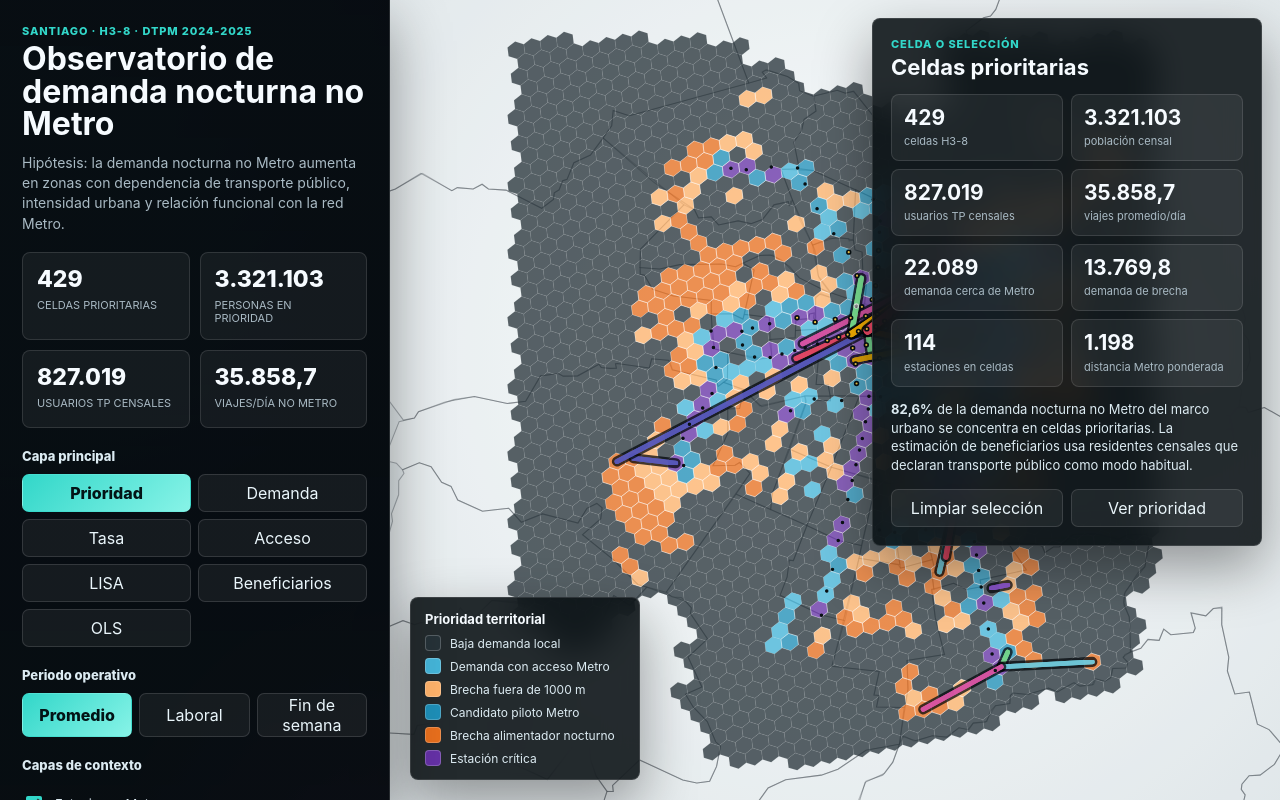
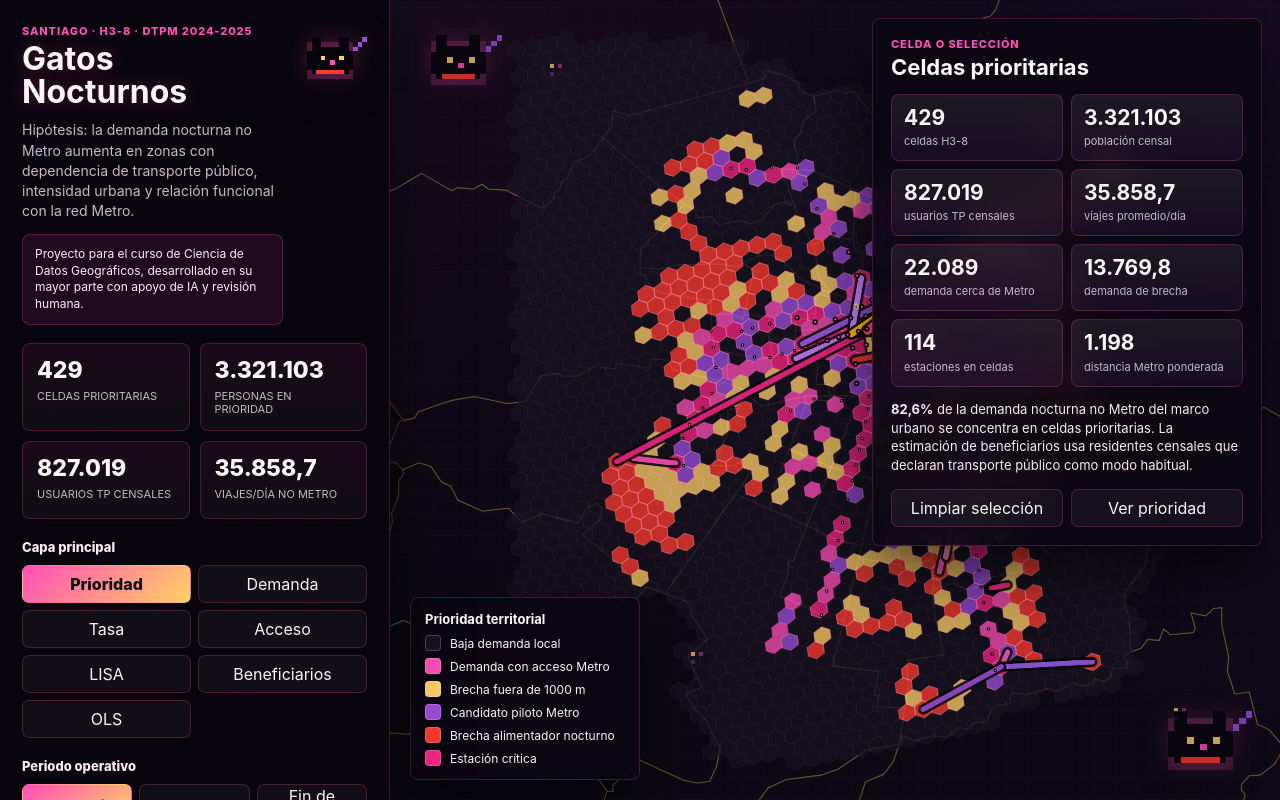
Before and after one commit to Damaynd/app-gatos-nocturnos, a Next.js app: page / in a window 1280 px wide. Built offline with nearby package versions, Linux system fonts and the light colour scheme.

Commit message:
Add Gatos Nocturnos theme

```diff
--- a/app/layout.jsx
+++ b/app/layout.jsx
@@ -1,7 +1,9 @@
 import "../src/styles.css";
 
 export const metadata = {
-  title: "Metro nocturno Santiago | Observatorio H3-8",
+  title: "Gatos Nocturnos | Ciencia de Datos Geográficos",
+  description:
+    "Aplicación de análisis territorial de demanda nocturna no Metro, desarrollada mayoritariamente con apoyo de IA para el curso de Ciencia de Datos Geográficos.",
 };
 
 export default function RootLayout({ children }) {
--- a/app/page.jsx
+++ b/app/page.jsx
@@ -1,6 +1,26 @@
 "use client";
 
 import { useEffect } from "react";
+
+function PixelCat({ className = "" }) {
+  return (
+    <svg className={`pixel-cat ${className}`} viewBox="0 0 16 12" aria-hidden="true" shapeRendering="crispEdges">
+      <rect className="cat-glow" x="3" y="3" width="10" height="8" />
+      <rect className="cat-fur" x="4" y="4" width="8" height="6" />
+      <rect className="cat-fur" x="3" y="5" width="1" height="4" />
+      <rect className="cat-fur" x="12" y="5" width="1" height="4" />
+      <rect className="cat-fur" x="4" y="2" width="2" height="2" />
+      <rect className="cat-fur" x="10" y="2" width="2" height="2" />
+      <rect className="cat-tail" x="13" y="4" width="1" height="1" />
+      <rect className="cat-tail" x="14" y="3" width="1" height="1" />
+      <rect className="cat-tail" x="15" y="2" width="1" height="1" />
+      <rect className="cat-eye" x="6" y="6" width="1" height="1" />
+      <rect className="cat-eye" x="10" y="6" width="1" height="1" />
+      <rect className="cat-nose" x="8" y="7" width="1" height="1" />
+      <rect className="cat-collar" x="5" y="9" width="6" height="1" />
+    </svg>
+  );
+}
 
 export default function Home() {
   useEffect(() => {
@@ -9,13 +29,24 @@ export default function Home() {
 
   return (
     <main className="app-shell">
+      <div className="night-pixels" aria-hidden="true">
+        <span className="pixel-star star-a"></span>
+        <span className="pixel-star star-b"></span>
+        <span className="pixel-star star-c"></span>
+        <span className="pixel-star star-d"></span>
+      </div>
       <section className="sidebar" aria-label="Panel analítico">
         <header className="brand">
+          <PixelCat className="brand-cat" />
           <p className="eyebrow">Santiago · H3-8 · DTPM 2024-2025</p>
-          <h1>Observatorio de demanda nocturna no Metro</h1>
+          <h1>Gatos Nocturnos</h1>
           <p className="lead">
             Hipótesis: la demanda nocturna no Metro aumenta en zonas con dependencia de transporte público, intensidad
             urbana y relación funcional con la red Metro.
+          </p>
+          <p className="project-statement">
+            Proyecto para el curso de Ciencia de Datos Geográficos, desarrollado en su mayor parte con apoyo de IA y
+            revisión humana.
           </p>
         </header>
 
@@ -98,6 +129,8 @@ export default function Home() {
       </section>
 
       <section className="map-wrap" aria-label="Mapa interactivo">
+        <PixelCat className="map-cat map-cat-left" />
+        <PixelCat className="map-cat map-cat-right" />
         <div id="map">
           <svg id="mapSvg" role="img" aria-label="Mapa H3-8 de Santiago">
             <defs>
--- a/package.json
+++ b/package.json
@@ -1,5 +1,5 @@
 {
-  "name": "metro-nocturno-app",
+  "name": "app-gatos-nocturnos",
   "version": "0.1.0",
   "private": true,
   "scripts": {
--- a/src/app.js
+++ b/src/app.js
@@ -8,20 +8,20 @@ const DATA = {
 };
 
 const PRIORITY_COLORS = {
-  "Baja demanda local": "#263238",
-  "Demanda con acceso Metro": "#45b5d9",
-  "Brecha fuera de 1000 m": "#ffb36b",
-  "Candidato piloto Metro": "#1e8fb8",
-  "Brecha alimentador nocturno": "#e86f1d",
-  "Estación crítica": "#6531a6",
+  "Baja demanda local": "#17121f",
+  "Demanda con acceso Metro": "#ff4fb8",
+  "Brecha fuera de 1000 m": "#ffd166",
+  "Candidato piloto Metro": "#9d4edd",
+  "Brecha alimentador nocturno": "#ff3b30",
+  "Estación crítica": "#f72585",
 };
 
 const LISA_COLORS = {
-  HH: "#e66b1f",
-  LL: "#2ca987",
-  HL: "#756bb1",
-  LH: "#e3b51b",
-  "No significativo": "#dfe5e8",
+  HH: "#ff3b30",
+  LL: "#3a2f4f",
+  HL: "#9d4edd",
+  LH: "#ffd166",
+  "No significativo": "#211a2c",
 };
 
 const METRO_COLORS = {
@@ -37,15 +37,16 @@ const METRO_COLORS = {
 
 const OD_COLORS = [
   "#ff4d6d",
-  "#f77f00",
+  "#ff3b30",
   "#ffb703",
-  "#2ec4b6",
-  "#00a6fb",
-  "#5e60ce",
+  "#ff4fb8",
+  "#f72585",
+  "#9d4edd",
   "#9b5de5",
   "#f15bb5",
-  "#7bdff2",
-  "#80ed99",
+  "#ffd166",
+  "#c77dff",
+  "#ff8fab",
 ];
 
 const state = {
@@ -62,6 +63,7 @@ const state = {
   projectedBounds: null,
   viewBox: null,
   drag: null,
+  suppressClick: false,
 };
 
 const svg = document.getElementById("mapSvg");
@@ -176,22 +178,22 @@ function colorRamp(value, metric, palette) {
 
 function residualColor(value) {
   const n = Number(value);
-  if (!Number.isFinite(n)) return "#313a40";
-  if (n < -1.5) return "#2b5c9e";
-  if (n < -0.5) return "#75aadb";
-  if (n <= 0.5) return "#edf3f8";
-  if (n <= 1.5) return "#f5a45b";
-  return "#c7352e";
+  if (!Number.isFinite(n)) return "#211a2c";
+  if (n < -1.5) return "#5a287a";
+  if (n < -0.5) return "#9d4edd";
+  if (n <= 0.5) return "#211a2c";
+  if (n <= 1.5) return "#ffd166";
+  return "#ff3b30";
 }
 
 function accessColor(p) {
   const dist = Number(p.dist_metro_m);
-  if (Number(p.n_estaciones_riel) > 0) return "#673ab7";
-  if (!Number.isFinite(dist)) return "#4a545b";
-  if (dist <= 800) return "#2f9ed2";
-  if (dist <= 1000) return "#72c7df";
-  if (dist <= 2000) return "#ffb36b";
-  return "#d94801";
+  if (Number(p.n_estaciones_riel) > 0) return "#f72585";
+  if (!Number.isFinite(dist)) return "#2b2234";
+  if (dist <= 800) return "#9d4edd";
+  if (dist <= 1000) return "#c77dff";
+  if (dist <= 2000) return "#ffd166";
+  return "#ff3b30";
 }
 
 function fillColor(feature) {
@@ -199,28 +201,28 @@ function fillColor(feature) {
   const metric = metricForScenario();
   if (state.mode === "priority") return PRIORITY_COLORS[p.categoria_prioridad] || "#465057";
   if (state.mode === "demand") {
-    return colorRamp(p[metric], metric, ["#eef2f3", "#bcdce9", "#79bbd4", "#2b8cbe", "#fdae61", "#d7191c"]);
+    return colorRamp(p[metric], metric, ["#15111d", "#33223f", "#6f2dbd", "#f72585", "#ffd166", "#ff3b30"]);
   }
   if (state.mode === "rate") {
     return colorRamp(p.origen_por_1000_personas, "origen_por_1000_personas", [
-      "#f3effa",
-      "#d4c2eb",
-      "#b48ad8",
-      "#8856a7",
-      "#dd3497",
-      "#ae017e",
+      "#15111d",
+      "#3a2f4f",
+      "#7b2cbf",
+      "#9d4edd",
+      "#ff4fb8",
+      "#f72585",
     ]);
   }
   if (state.mode === "access") return accessColor(p);
   if (state.mode === "lisa") return LISA_COLORS[p.lisa_cluster] || "#dfe5e8";
   if (state.mode === "beneficiaries") {
     return colorRamp(p.beneficiarios_tp, "beneficiarios_tp", [
-      "#eef7f0",
-      "#cbeccf",
-      "#90d79c",
-      "#4caf62",
-      "#238b45",
-      "#005a32",
+      "#15111d",
+      "#2b1b35",
+      "#5a287a",
+      "#9d4edd",
+      "#ff4fb8",
+      "#ffd166",
     ]);
   }
   if (state.mode === "ols") return residualColor(p.residuos_ols_h3);
@@ -235,7 +237,7 @@ function styleH3Element(el, feature) {
   const muted = priorityOnly && !isPriority;
   el.setAttribute("fill", fillColor(feature));
   el.setAttribute("fill-opacity", muted ? 0.035 : state.opacity);
-  el.setAttribute("stroke", isSelected ? "#ffffff" : isPriority ? "rgba(255,255,255,0.66)" : "rgba(255,255,255,0.18)");
+  el.setAttribute("stroke", isSelected ? "#ffd166" : isPriority ? "rgba(255,143,171,0.72)" : "rgba(255,79,184,0.2)");
   el.setAttribute("stroke-width", isSelected ? "2.4" : isPriority ? "0.7" : "0.35");
   el.setAttribute("opacity", muted ? "0.16" : "1");
   el.setAttribute("vector-effect", "non-scaling-stroke");
@@ -288,14 +290,23 @@ function categoryTagColor(category) {
   return PRIORITY_COLORS[category] || "#9fb2bd";
 }
 
+function textColorForBackground(hex) {
+  const value = String(hex || "").replace("#", "");
+  if (value.length !== 6) return "#120712";
+  const [r, g, b] = [0, 2, 4].map((index) => parseInt(value.slice(index, index + 2), 16) / 255);
+  const luminance = 0.2126 * r + 0.7152 * g + 0.0722 * b;
+  return luminance > 0.55 ? "#120712" : "#fff7fb";
+}
+
 function tooltipHtml(p) {
   const metric = metricForScenario();
   const olsRow = state.mode === "ols"
     ? `<span>Residuo OLS contextual</span><b>${number(p.residuos_ols_h3, 2)}</b>`
     : "";
+  const tagColor = categoryTagColor(p.categoria_prioridad);
   return `
     <div class="tooltip-card">
-      <span class="tag" style="background:${categoryTagColor(p.categoria_prioridad)}">${p.categoria_prioridad_label || p.categoria_prioridad || "Sin categoría"}</span>
+      <span class="tag" style="background:${tagColor};color:${textColorForBackground(tagColor)}">${p.categoria_prioridad_label || p.categoria_prioridad || "Sin categoría"}</span>
       <h3>${p.comuna || "Comuna no asignada"} · H3 ${p.h3_short}</h3>
       <div class="tooltip-table">
         <span>${metricLabel()}</span><b>${number(p[metric], 1)}</b>
@@ -421,7 +432,7 @@ function renderH3(features) {
     state.elementById.set(p.h3_cell_id, path);
     styleH3Element(path, feature);
     path.addEventListener("mouseenter", (event) => {
-      path.setAttribute("stroke", "#ffffff");
+      path.setAttribute("stroke", "#ffd166");
       path.setAttribute("stroke-width", "2.2");
       showTooltip(tooltipHtml(p), event);
       updateDetailForFeature(feature);
@@ -618,26 +629,65 @@ function setupMapNavigation() {
   }, { passive: false });
 
   svg.addEventListener("pointerdown", (event) => {
-    state.drag = { start: eventToSvgPoint(event), view: { ...state.viewBox } };
+    if (event.pointerType === "mouse" && event.button !== 0) return;
+    const rect = svg.getBoundingClientRect();
+    state.drag = {
+      startClientX: event.clientX,
+      startClientY: event.clientY,
+      rect: { width: rect.width, height: rect.height },
+      view: { ...state.viewBox },
+      moved: false,
+    };
+    hideTooltip();
     mapEl.classList.add("dragging");
-    svg.setPointerCapture(event.pointerId);
+    try {
+      svg.setPointerCapture(event.pointerId);
+    } catch {
+      // Pointer capture is best-effort across input devices.
+    }
   });
   svg.addEventListener("pointermove", (event) => {
     if (!state.drag) return;
-    const now = eventToSvgPoint(event);
-    state.viewBox.x = state.drag.view.x - (now[0] - state.drag.start[0]);
-    state.viewBox.y = state.drag.view.y - (now[1] - state.drag.start[1]);
+    event.preventDefault();
+    const clientDx = event.clientX - state.drag.startClientX;
+    const clientDy = event.clientY - state.drag.startClientY;
+    const svgDx = (clientDx / Math.max(state.drag.rect.width, 1)) * state.drag.view.w;
+    const svgDy = (clientDy / Math.max(state.drag.rect.height, 1)) * state.drag.view.h;
+    state.drag.moved = state.drag.moved || Math.hypot(clientDx, clientDy) > 3;
+    state.viewBox.x = state.drag.view.x - svgDx;
+    state.viewBox.y = state.drag.view.y - svgDy;
+    state.viewBox.w = state.drag.view.w;
+    state.viewBox.h = state.drag.view.h;
     applyViewBox();
   });
-  svg.addEventListener("pointerup", (event) => {
+  const finishDrag = (event) => {
+    if (!state.drag) return;
+    const moved = state.drag?.moved === true;
     state.drag = null;
+    state.suppressClick = moved;
     mapEl.classList.remove("dragging");
     try {
-      svg.releasePointerCapture(event.pointerId);
+      if (event?.pointerId !== undefined) svg.releasePointerCapture(event.pointerId);
     } catch {
       // Pointer capture may already be released by the browser.
     }
+    if (moved) window.setTimeout(() => { state.suppressClick = false; }, 0);
+  };
+  svg.addEventListener("pointerup", finishDrag);
+  svg.addEventListener("pointercancel", finishDrag);
+  window.addEventListener("pointerup", finishDrag);
+  window.addEventListener("pointercancel", finishDrag);
+  window.addEventListener("blur", finishDrag);
+  svg.addEventListener("lostpointercapture", () => {
+    state.drag = null;
+    mapEl.classList.remove("dragging");
   });
+  svg.addEventListener("click", (event) => {
+    if (!state.suppressClick) return;
+    event.preventDefault();
+    event.stopPropagation();
+    state.suppressClick = false;
+  }, true);
   svg.addEventListener("click", () => {
     if (!state.selectedIds.size) updateDefaultDetail();
   });
@@ -652,22 +702,22 @@ function renderLegend() {
     rows = Object.entries(PRIORITY_COLORS);
   } else if (state.mode === "demand") {
     title = `Demanda: ${metricLabel()}`;
-    rows = [["Baja", "#eef2f3"], ["Media", "#79bbd4"], ["Alta", "#fdae61"], ["Muy alta", "#d7191c"]];
+    rows = [["Baja", "#15111d"], ["Media", "#6f2dbd"], ["Alta", "#ffd166"], ["Muy alta", "#ff3b30"]];
   } else if (state.mode === "rate") {
     title = "Orígenes por 1000 personas";
-    rows = [["Baja", "#f3effa"], ["Media", "#b48ad8"], ["Alta", "#dd3497"], ["Muy alta", "#ae017e"]];
+    rows = [["Baja", "#15111d"], ["Media", "#7b2cbf"], ["Alta", "#ff4fb8"], ["Muy alta", "#f72585"]];
   } else if (state.mode === "access") {
     title = "Accesibilidad a Metro";
-    rows = [["Celda con estación", "#673ab7"], ["<= 800 m", "#2f9ed2"], ["800-1000 m", "#72c7df"], ["1000-2000 m", "#ffb36b"], ["> 2000 m", "#d94801"]];
+    rows = [["Celda con estación", "#f72585"], ["<= 800 m", "#9d4edd"], ["800-1000 m", "#c77dff"], ["1000-2000 m", "#ffd166"], ["> 2000 m", "#ff3b30"]];
   } else if (state.mode === "lisa") {
     title = "LISA";
     rows = Object.entries(LISA_COLORS);
   } else if (state.mode === "beneficiaries") {
     title = "Usuarios censales de transporte público";
-    rows = [["Bajo", "#eef7f0"], ["Medio", "#90d79c"], ["Alto", "#238b45"], ["Muy alto", "#005a32"]];
+    rows = [["Bajo", "#15111d"], ["Medio", "#5a287a"], ["Alto", "#ff4fb8"], ["Muy alto", "#ffd166"]];
   } else {
     title = "Residuo OLS contextual";
-    rows = [["Sobreestimado", "#2b5c9e"], ["Cercano a cero", "#edf3f8"], ["Subestimado", "#c7352e"]];
+    rows = [["Sobreestimado", "#5a287a"], ["Cercano a cero", "#211a2c"], ["Subestimado", "#ff3b30"]];
   }
   legend.innerHTML = `<h3>${title}</h3>${rows
     .map(([label, color]) => `<div class="legend-row"><span class="swatch" style="background:${color}"></span><span>${label}</span></div>`)
--- a/src/styles.css
+++ b/src/styles.css
@@ -1,16 +1,17 @@
 :root {
   color-scheme: dark;
-  --bg: #071013;
-  --panel: rgba(9, 15, 19, 0.88);
-  --panel-solid: #0b1217;
-  --panel-2: rgba(17, 28, 35, 0.92);
-  --text: #f6fbff;
-  --muted: #a9bac4;
-  --line: rgba(255, 255, 255, 0.12);
-  --accent: #32d7c9;
-  --accent-2: #ef4aa8;
-  --accent-3: #f7c948;
-  --shadow: 0 22px 55px rgba(0, 0, 0, 0.38);
+  --bg: #050308;
+  --panel: rgba(12, 7, 18, 0.9);
+  --panel-solid: #0a0710;
+  --panel-2: rgba(24, 12, 31, 0.92);
+  --text: #fff7fb;
+  --muted: #c8b7cc;
+  --line: rgba(255, 79, 184, 0.22);
+  --accent: #ff4fb8;
+  --accent-2: #9d4edd;
+  --accent-3: #ffd166;
+  --accent-4: #ff3b30;
+  --shadow: 0 22px 58px rgba(0, 0, 0, 0.58);
 }
 
 * {
@@ -36,13 +37,16 @@ input {
 }
 
 .app-shell {
+  position: relative;
   display: grid;
   grid-template-columns: minmax(330px, 390px) minmax(0, 1fr);
   height: 100vh;
   background:
-    radial-gradient(circle at 3% 12%, rgba(50, 215, 201, 0.14), transparent 30%),
-    radial-gradient(circle at 32% 110%, rgba(239, 74, 168, 0.11), transparent 24%),
-    #071013;
+    linear-gradient(135deg, rgba(255, 79, 184, 0.08), transparent 34%),
+    linear-gradient(215deg, rgba(157, 78, 221, 0.11), transparent 42%),
+    repeating-linear-gradient(0deg, rgba(255, 255, 255, 0.018) 0 1px, transparent 1px 16px),
+    #050308;
+  overflow: hidden;
 }
 
 .sidebar {
@@ -52,10 +56,17 @@ input {
   flex-direction: column;
   gap: 18px;
   padding: 24px 22px 20px;
-  background: linear-gradient(180deg, rgba(8, 13, 18, 0.96), rgba(8, 13, 18, 0.86));
+  background:
+    linear-gradient(180deg, rgba(9, 5, 14, 0.98), rgba(9, 5, 14, 0.9)),
+    repeating-linear-gradient(90deg, rgba(255, 79, 184, 0.04) 0 1px, transparent 1px 18px);
   border-right: 1px solid var(--line);
   box-shadow: var(--shadow);
   overflow-y: auto;
+}
+
+.brand {
+  position: relative;
+  padding-right: 84px;
 }
 
 .brand h1 {
@@ -63,6 +74,7 @@ input {
   font-size: 32px;
   line-height: 1.02;
   letter-spacing: 0;
+  text-shadow: 0 0 20px rgba(255, 79, 184, 0.32);
 }
 
 .eyebrow {
@@ -81,6 +93,17 @@ input {
   line-height: 1.45;
 }
 
+.project-statement {
+  margin: 12px 0 0;
+  padding: 11px 12px;
+  color: #ffeaf6;
+  font-size: 12px;
+  line-height: 1.4;
+  background: rgba(255, 79, 184, 0.09);
+  border: 1px solid rgba(255, 79, 184, 0.26);
+  border-radius: 8px;
+}
+
 .kpis {
   display: grid;
   grid-template-columns: repeat(2, minmax(0, 1fr));
@@ -90,7 +113,7 @@ input {
 .kpis article {
   min-height: 78px;
   padding: 14px;
-  background: rgba(255, 255, 255, 0.055);
+  background: linear-gradient(180deg, rgba(255, 79, 184, 0.075), rgba(255, 255, 255, 0.035));
   border: 1px solid var(--line);
   border-radius: 8px;
 }
@@ -119,7 +142,7 @@ input {
   margin: 0 0 10px;
   font-size: 13px;
   font-weight: 800;
-  color: #dcebf2;
+  color: #ffeaf6;
   letter-spacing: 0;
 }
 
@@ -136,10 +159,10 @@ input {
 .segmented button,
 .selection-actions button {
   min-height: 38px;
-  border: 1px solid rgba(255, 255, 255, 0.13);
+  border: 1px solid rgba(255, 79, 184, 0.21);
   border-radius: 7px;
-  background: rgba(255, 255, 255, 0.06);
-  color: #eaf6fb;
+  background: rgba(255, 255, 255, 0.045);
+  color: #fff1f8;
   cursor: pointer;
   transition:
     background 160ms ease,
@@ -150,12 +173,13 @@ input {
 .segmented button:hover,
 .selection-actions button:hover {
   transform: translateY(-1px);
-  border-color: rgba(50, 215, 201, 0.65);
+  border-color: rgba(255, 209, 102, 0.74);
+  box-shadow: 0 0 0 1px rgba(255, 79, 184, 0.08);
 }
 
 .segmented button.active {
-  color: #031416;
-  background: linear-gradient(135deg, var(--accent), #87f3e7);
+  color: #120712;
+  background: linear-gradient(135deg, var(--accent), var(--accent-3));
   border-color: transparent;
   font-weight: 850;
 }
@@ -169,7 +193,7 @@ input {
   display: flex;
   align-items: center;
   gap: 10px;
-  color: #d9e7ee;
+  color: #f6e4ef;
   font-size: 13px;
 }
 
@@ -198,7 +222,7 @@ input {
   padding: 11px 12px;
   border: 1px solid var(--line);
   border-radius: 8px;
-  background: rgba(255, 255, 255, 0.055);
+  background: rgba(255, 255, 255, 0.045);
   color: var(--text);
   text-align: left;
   cursor: pointer;
@@ -219,6 +243,7 @@ input {
   position: relative;
   min-width: 0;
   height: 100vh;
+  background: #050308;
 }
 
 #map {
@@ -226,14 +251,27 @@ input {
   width: 100%;
   height: 100%;
   background:
-    radial-gradient(circle at 50% 45%, rgba(255, 255, 255, 0.98), rgba(232, 238, 240, 0.96) 48%, rgba(213, 222, 226, 0.92)),
-    #e8eef0;
+    linear-gradient(135deg, rgba(255, 79, 184, 0.12), transparent 34%),
+    linear-gradient(235deg, rgba(157, 78, 221, 0.16), transparent 44%),
+    repeating-linear-gradient(0deg, rgba(255, 255, 255, 0.028) 0 1px, transparent 1px 22px),
+    repeating-linear-gradient(90deg, rgba(255, 255, 255, 0.018) 0 1px, transparent 1px 22px),
+    #06040b;
   cursor: grab;
   overflow: hidden;
 }
 
 #map.dragging {
   cursor: grabbing;
+}
+
+#map.dragging .h3-cell,
+#map.dragging .od-corridor,
+#map.dragging .station-dot {
+  cursor: grabbing;
+}
+
+#map.dragging .h3-cell {
+  transition: none;
 }
 
 #mapSvg {
@@ -248,8 +286,8 @@ input {
 }
 
 .comuna-path {
-  fill: rgba(255, 255, 255, 0.24);
-  stroke: rgba(45, 55, 62, 0.36);
+  fill: rgba(18, 12, 28, 0.6);
+  stroke: rgba(255, 209, 102, 0.24);
   stroke-width: 1.1;
   pointer-events: none;
 }
@@ -263,7 +301,7 @@ input {
 }
 
 .h3-cell:hover {
-  stroke: #ffffff;
+  stroke: #ffd166;
   stroke-width: 2.2;
 }
 
@@ -295,7 +333,7 @@ input {
 
 .od-halo {
   fill: none;
-  stroke: rgba(4, 8, 12, 0.74);
+  stroke: rgba(3, 2, 7, 0.88);
   stroke-linecap: round;
   stroke-linejoin: round;
   pointer-events: stroke;
@@ -327,8 +365,8 @@ input {
 }
 
 .od-rank-label circle {
-  fill: rgba(8, 13, 18, 0.92);
-  stroke: rgba(255, 255, 255, 0.78);
+  fill: rgba(8, 5, 14, 0.94);
+  stroke: rgba(255, 209, 102, 0.82);
   stroke-width: 1.2;
 }
 
@@ -339,14 +377,14 @@ input {
 }
 
 .station-dot {
-  stroke: #071013;
+  stroke: #050308;
   stroke-width: 1.1;
-  fill: #111111;
+  fill: #ffd166;
   pointer-events: all;
 }
 
 .station-dot.colindante {
-  fill: #f7c948;
+  fill: #ff4fb8;
   stroke-width: 1.6;
 }
 
@@ -359,7 +397,7 @@ input {
   pointer-events: none;
   border-radius: 8px;
   border: 0;
-  background: rgba(8, 13, 18, 0.94);
+  background: rgba(8, 5, 14, 0.96);
   color: var(--text);
   box-shadow: 0 16px 40px rgba(0, 0, 0, 0.35);
 }
@@ -389,7 +427,7 @@ input {
   display: grid;
   grid-template-columns: 1fr auto;
   gap: 5px 12px;
-  color: #dcebf2;
+  color: #fff1f8;
   font-size: 12px;
 }
 
@@ -427,7 +465,7 @@ input {
 
 .metric {
   padding: 12px;
-  background: rgba(255, 255, 255, 0.06);
+  background: linear-gradient(180deg, rgba(255, 255, 255, 0.07), rgba(157, 78, 221, 0.08));
   border: 1px solid var(--line);
   border-radius: 8px;
 }
@@ -448,7 +486,7 @@ input {
 
 .detail-text {
   margin-top: 13px;
-  color: #dcebf2;
+  color: #ffeaf6;
   font-size: 13px;
   line-height: 1.45;
 }
@@ -486,7 +524,7 @@ input {
   align-items: center;
   gap: 9px;
   margin-top: 7px;
-  color: #dcebf2;
+  color: #fff1f8;
   font-size: 12px;
 }
 
@@ -495,6 +533,105 @@ input {
   height: 16px;
   border-radius: 4px;
   border: 1px solid rgba(255, 255, 255, 0.22);
+}
+
+.night-pixels {
+  position: absolute;
+  inset: 0;
+  z-index: 1;
+  pointer-events: none;
+}
+
+.pixel-star {
+  position: absolute;
+  width: 4px;
+  height: 4px;
+  background: var(--accent-3);
+  box-shadow:
+    8px 0 0 rgba(255, 79, 184, 0.55),
+    0 8px 0 rgba(157, 78, 221, 0.45);
+  opacity: 0.72;
+  image-rendering: pixelated;
+}
+
+.star-a {
+  top: 8%;
+  left: 43%;
+}
+
+.star-b {
+  top: 14%;
+  right: 16%;
+}
+
+.star-c {
+  bottom: 18%;
+  left: 54%;
+}
+
+.star-d {
+  bottom: 11%;
+  right: 8%;
+}
+
+.pixel-cat {
+  position: absolute;
+  width: 88px;
+  height: auto;
+  color: #07040b;
+  pointer-events: none;
+  image-rendering: pixelated;
+  filter:
+    drop-shadow(0 0 12px rgba(255, 79, 184, 0.28))
+    drop-shadow(0 10px 18px rgba(0, 0, 0, 0.45));
+}
+
+.cat-glow {
+  fill: rgba(255, 79, 184, 0.22);
+}
+
+.cat-fur {
+  fill: currentColor;
+}
+
+.cat-tail {
+  fill: var(--accent-2);
+}
+
+.cat-eye {
+  fill: var(--accent-3);
+}
+
+.cat-nose {
+  fill: var(--accent);
+}
+
+.cat-collar {
+  fill: var(--accent-4);
+}
+
+.brand-cat {
+  top: 4px;
+  right: 0;
+  width: 74px;
+}
+
+.map-cat {
+  z-index: 9;
+  opacity: 0.76;
+}
+
+.map-cat-left {
+  left: 24px;
+  top: 24px;
+  color: #07040b;
+}
+
+.map-cat-right {
+  right: 28px;
+  bottom: 24px;
+  width: 104px;
+  color: #09050e;
 }
 
 @media (max-width: 980px) {
```
Also changed, not shown: index.html (+6 -2 lines), 2 other files (tests, documents, lock files or other folders).
